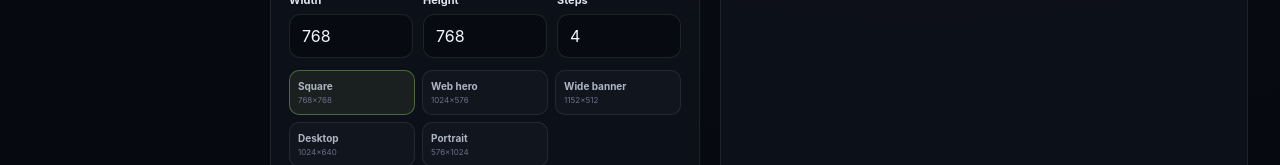
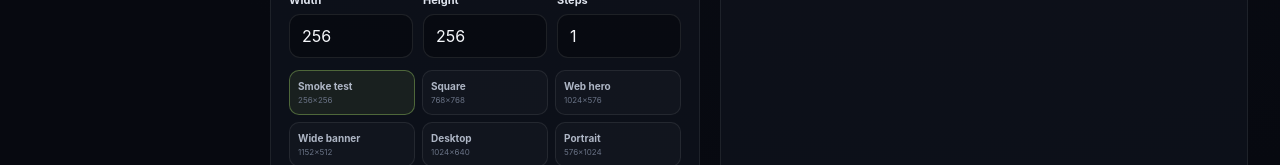
Before and after one commit to AnthonyjCote/imgen-pro, a Svelte app: page / in a window 1280 px wide. Shown: the part 859-1024 px from the top of the page. Built offline with nearby package versions, Linux system fonts and the light colour scheme.

Commit message:
Stabilize Z-Image smoke test defaults

```diff
--- a/src/App.svelte
+++ b/src/App.svelte
@@ -42,9 +42,9 @@
     prompt: "",
     negative_prompt: "blurry, distorted text, malformed product, low detail",
     model_id: "primary-model",
-    width: 768,
-    height: 768,
-    steps: 4,
+    width: 256,
+    height: 256,
+    steps: 1,
     seed: null,
     loras: []
   };
--- a/src/views/CreateView.svelte
+++ b/src/views/CreateView.svelte
@@ -17,6 +17,7 @@
   export let onUseAsset: (asset: GeneratedAsset) => void;
 
   const sizePresets = [
+    { label: "Smoke test", width: 256, height: 256 },
     { label: "Square", width: 768, height: 768 },
     { label: "Web hero", width: 1024, height: 576 },
     { label: "Wide banner", width: 1152, height: 512 },
```
Also changed, not shown: 2 other files (tests, documents, lock files or other folders).
